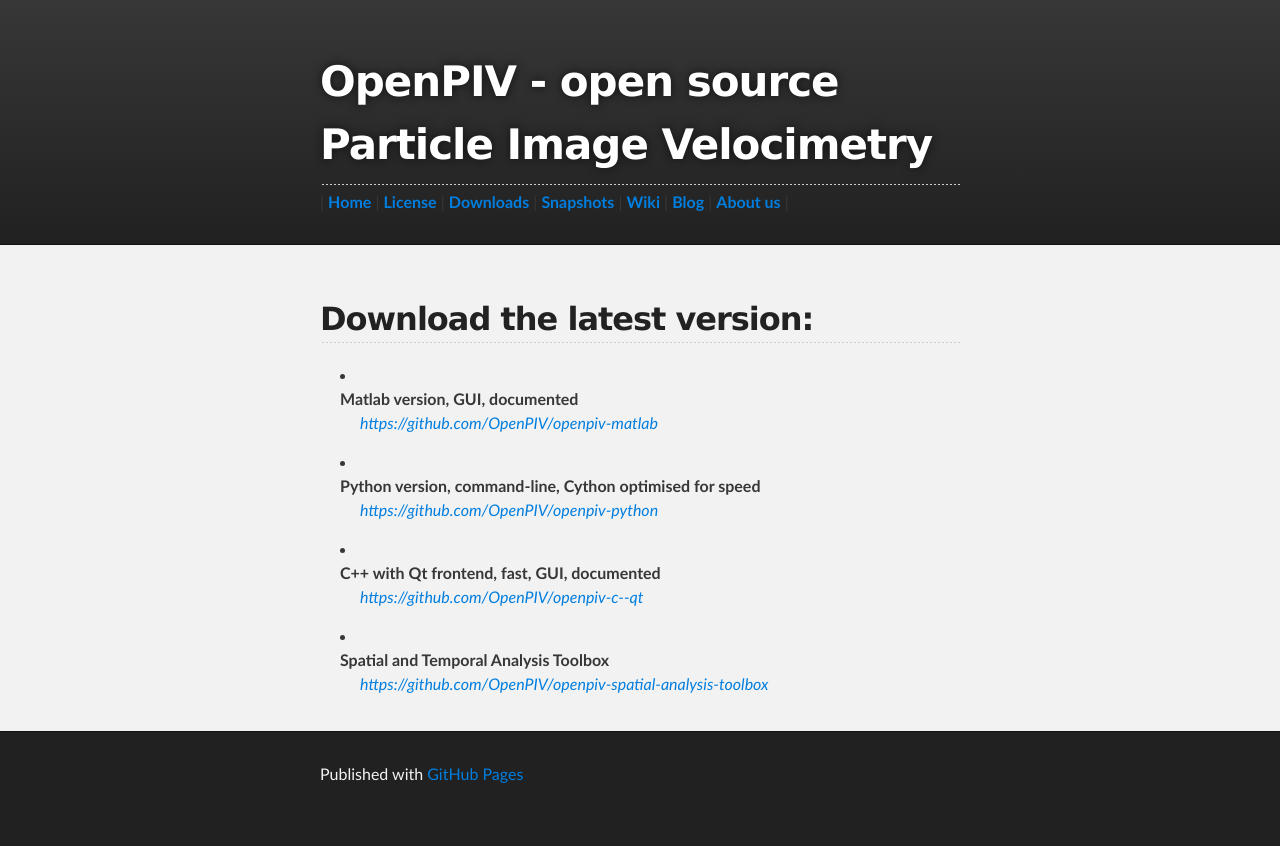
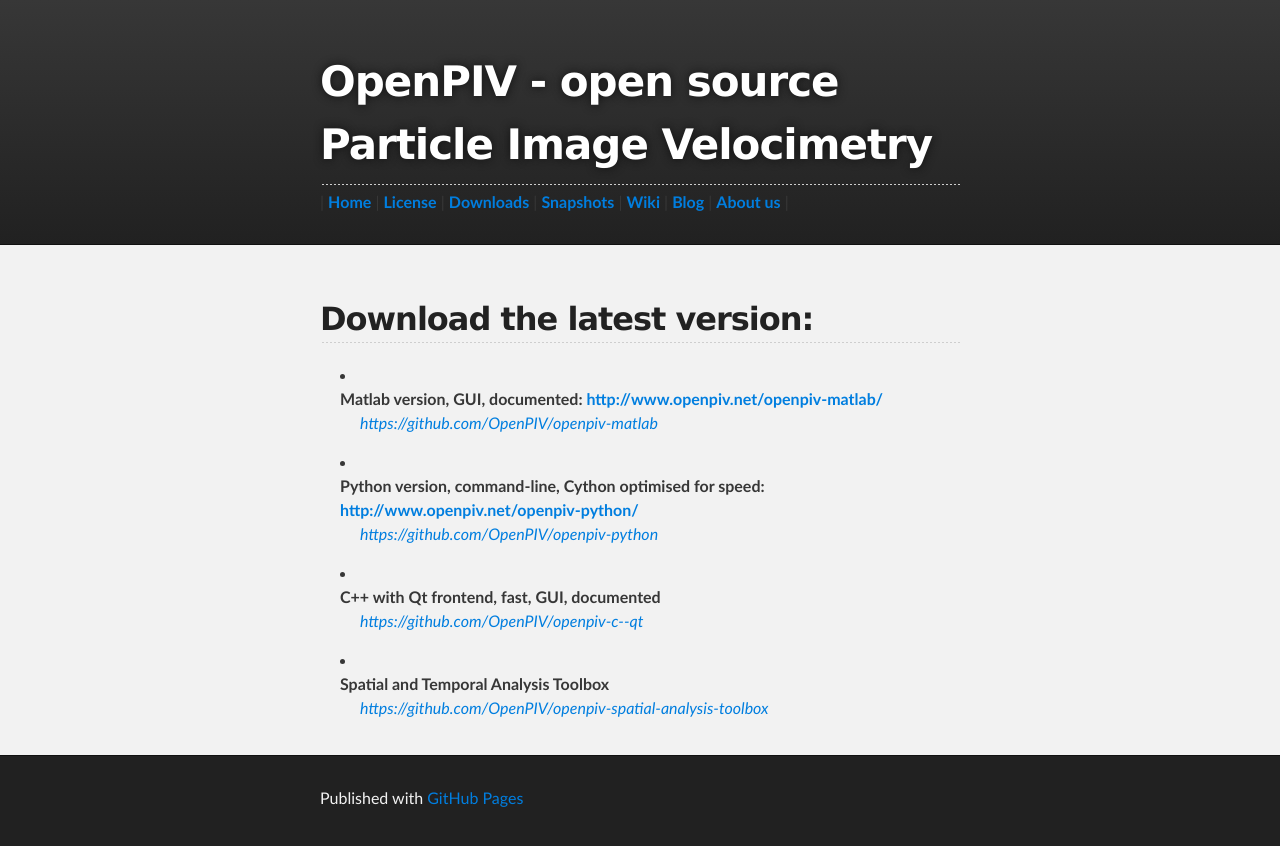
Before and after one commit to OpenPIV/openpiv.github.com, a Jekyll site: the page built from downloads.md, in a window 1280 px wide. Shown: the top 846 px of the page. Built offline with Jekyll 4.4.1, drawn with Linux system fonts in a browser that asks for light colours; some of the changed lines change nothing that is shown.

Commit message:
Updated downloads.md

```diff
--- a/downloads.md
+++ b/downloads.md
@@ -5,10 +5,10 @@
 
 ## Download the latest version:
 
-* Matlab version,  GUI, documented
+* Matlab version,  GUI, documented: <http://www.openpiv.net/openpiv-matlab/>
 : <https://github.com/OpenPIV/openpiv-matlab>
 
-* Python version, command-line, Cython optimised for speed
+* Python version, command-line, Cython optimised for speed: <http://www.openpiv.net/openpiv-python/>
 : <https://github.com/OpenPIV/openpiv-python>
 
 * C++ with Qt frontend, fast, GUI, documented
```
